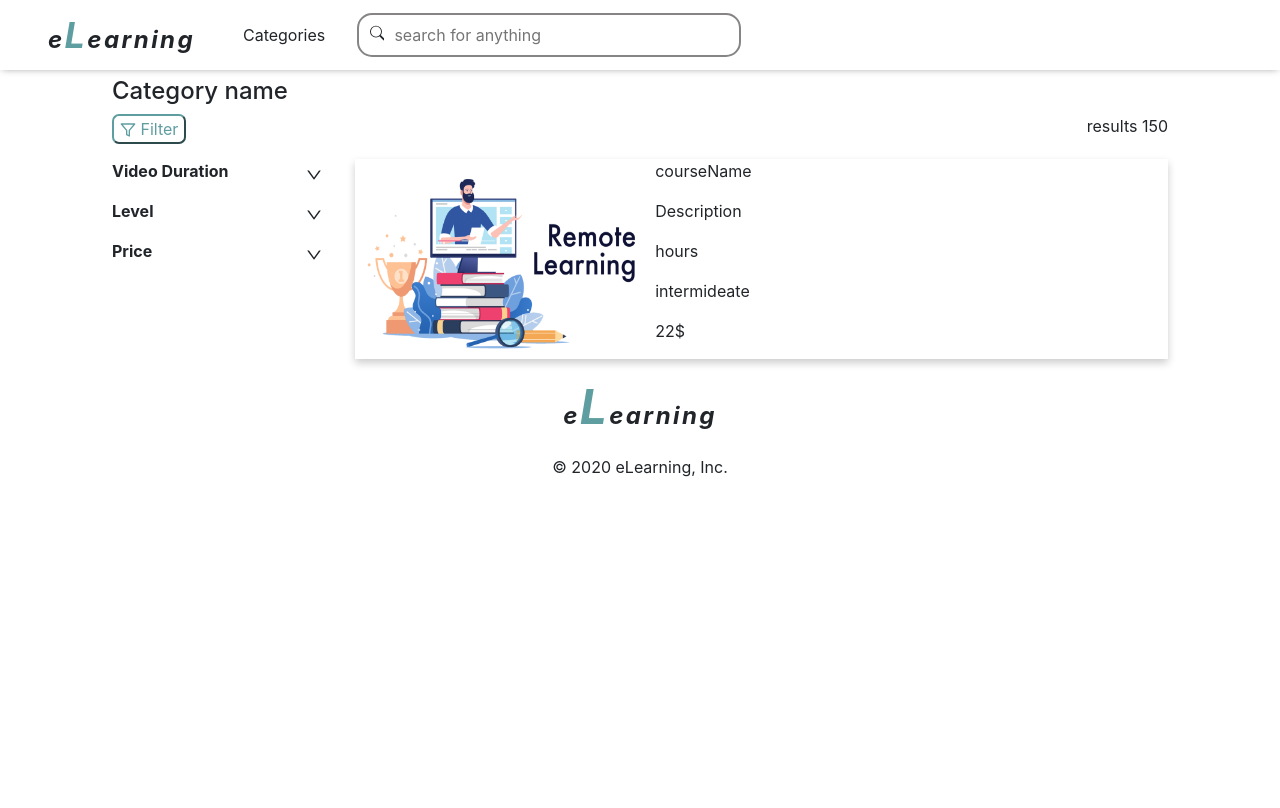
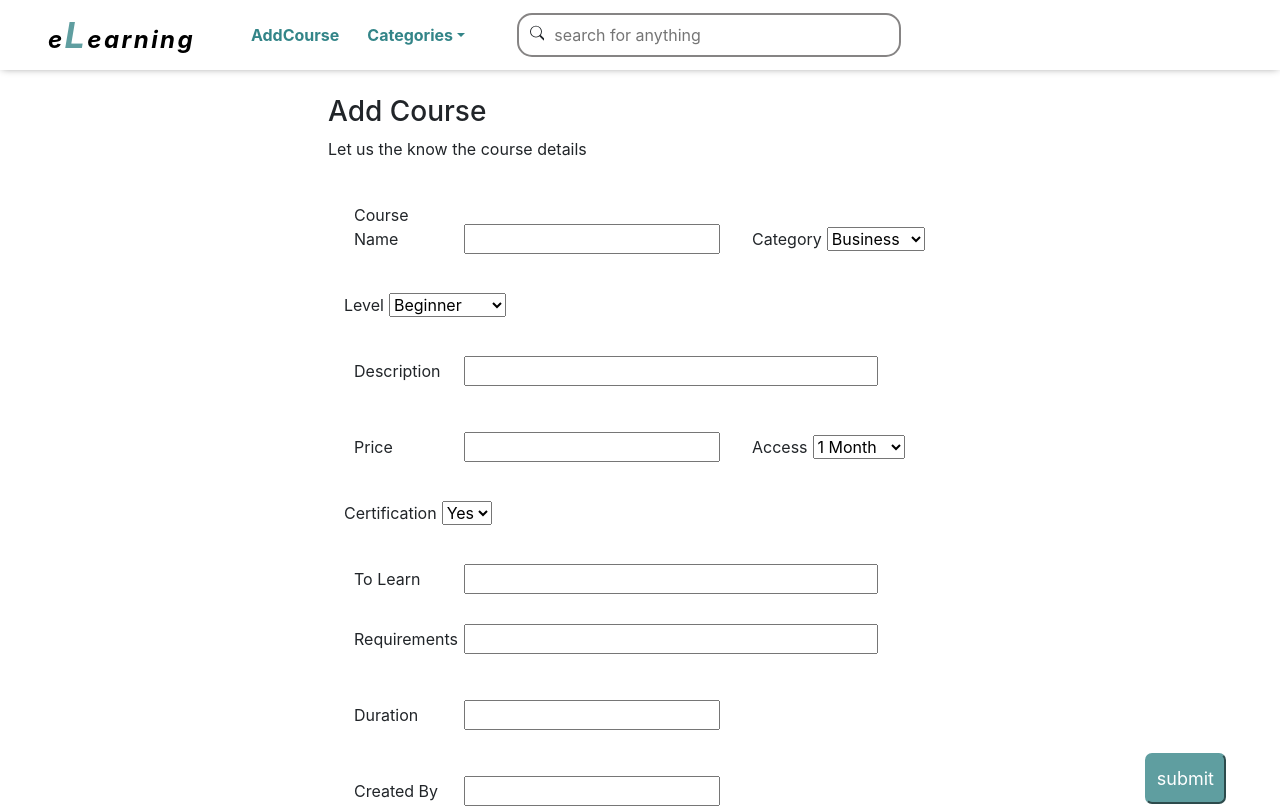
Before and after one commit to SathwikaGone/JobPortal, a React (Create React App) app: page /AddCourse in a window 1280 px wide. Shown: the top 808 px of the page. Built offline with nearby package versions, Linux system fonts and the light colour scheme; no server answers.

Commit message:
displayed details

```diff
--- a/package.json
+++ b/package.json
@@ -14,6 +14,7 @@
     "react-bootstrap": "^1.3.0",
     "react-dom": "^16.13.1",
     "react-icons": "^3.11.0",
+    "react-router-dom": "^5.2.0",
     "react-scripts": "3.4.3"
   },
   "scripts": {
--- a/src/App.js
+++ b/src/App.js
@@ -1,21 +1,13 @@
 import React from "react";
 import "./App.css";
-import Header from "./Components/Header";
-import Home from "./Components/Home";
-import Footer from "./Components/AppFooter";
-import Category from "./Components/Category";
-import AddCourse from "./Components/AddCourse";
+import Routs from "./Routes";
 function App() {
   return (
     <React.Fragment>
-      <Header />
-      {/** <Home />      */}
-
-      {/**   <AddCourse /> */}
-      <Category />
-      <div className="position">
-        <Footer />
-      </div>
+      <Routs />
+      {/** <Home />
+      <AddCourse />
+       <Category />*/}
     </React.Fragment>
   );
 }
--- a/src/Components/AddCourse.js
+++ b/src/Components/AddCourse.js
@@ -4,11 +4,11 @@ import SelectOptions from "./selectOptions";
 import TextArea from "./textArea";
 import "./AddCourse.scss";
 
-export default function AddCourse() {
+export default function AddCourse(props) {
   const [details, setdetails] = useState({
     courseName: "",
     description: "",
-    category: "Java",
+    category: "Business",
     level: "Beginner",
     createdBy: "",
     toLearn: "",
@@ -20,12 +20,12 @@ export default function AddCourse() {
   });
 
   let catg = [
-    { displayValue: "Java" },
-    { displayValue: "SQL" },
-    { displayValue: "React.js" },
-    { displayValue: "GraphQl" },
-    { displayValue: "Node.js" },
-    { displayValue: "AWS" },
+    { displayValue: "Business" },
+    { displayValue: "IT" },
+    { displayValue: "Music" },
+    { displayValue: "Marketing" },
+    { displayValue: "Lifestyle" },
+    { displayValue: "Design" },
   ];
 
   let level = [
@@ -36,8 +36,9 @@ export default function AddCourse() {
 
   // console.log("det", details);
 
-  const handleSubmit = async (e) => {
+  const handleSubmitData = async (e) => {
     e.preventDefault();
+    console.log("details", details);
     const body = {
       query: `mutation{
     addCourse(Course: {
@@ -71,6 +72,8 @@ export default function AddCourse() {
     } catch (error) {
       console.log(error);
     }
+
+    props.history.push("/");
   };
 
   return (
@@ -170,13 +173,17 @@ export default function AddCourse() {
             onChange={(value) => setdetails({ ...details, createdBy: value })}
           />
 
-          <div className="buttonRight">
-            <button type="submit" onClick={handleSubmit} className="button">
-              submit
-            </button>
-          </div>
+          <button onClick={handleSubmitData} className="button">
+            submit
+          </button>
+          <div className="buttonRight"></div>
         </form>
       </div>
     </div>
   );
 }
+
+// onClick={() => {
+//   console.log("click");
+//  ;
+// }}
--- a/src/Components/AddCourse.scss
+++ b/src/Components/AddCourse.scss
@@ -12,8 +12,8 @@
     // background-color: cadetblue;
     margin: 2% auto 0 auto;
 
-    .buttonRight {
-      position: relative;
+    // .buttonRight {
+    //   position: relative;
 
     .button {
       position: absolute;
@@ -25,7 +25,7 @@
       background-color: cadetblue;
       color: white;
       border-color: cadetblue;
+      // }
     }
   }
 }
-}
--- a/src/Components/Category.js
+++ b/src/Components/Category.js
@@ -4,9 +4,19 @@ import Filter from "./Filter";
 import { FiFilter } from "react-icons/fi";
 import cx from "classnames";
 import "./Category.scss";
+
+export default function Category(props) {
+  const category = props.location.param;
+  console.log("param", category);
+  const [showFilter, setshowFilter] = useState(true);
+  let filterClassnames = cx("sectionClass", "otherclass");
+  const [fetchedData, setfetchedData] = useState([]);
+  const [error, seterror] = useState("");
+
+  useEffect(() => {
     const Formbody = {
       query: `query{
-    allCourses{
+        getCategory(category: "${category}"){
           courseName
           category
           level
@@ -22,36 +32,30 @@ const Formbody = {
         }
       }`,
     };
-export default function Category() {
-  const [showFilter, setshowFilter] = useState(true);
-  let filterClassnames = cx("sectionClass", "otherclass");
-  const [fetchedData, setfetchedData] = useState([]);
-  const [error, seterror] = useState("");
-
-  useEffect(() => {
     const handleFetch = () => {
       fetch("http://localhost:5000/api/", {
         method: "POST",
         body: JSON.stringify(Formbody),
         headers: { "Content-Type": "application/json" },
       })
-        .then((resdata) => setfetchedData(resdata))
+        .then((resdata) => resdata.json())
+        .then((da) => setfetchedData(da.data?.getCategory))
         .catch((error) => seterror(error));
     };
     handleFetch();
-  }, []);
+  }, [category]);
 
   console.log("fetchdata", fetchedData);
   console.log("error", error);
 
   return (
     <div className="display">
-      <h4 className="headerName">Category name</h4>
+      <h4 className="headerName">{category}</h4>
       <div className="dispCat">
         <button className="lft" onClick={() => setshowFilter(!showFilter)}>
           <FiFilter /> Filter
         </button>
-        <span className="right">results 150 </span>
+        <span className="right">results {fetchedData.length} </span>
       </div>
       <div className="displayCategory">
         {showFilter && (
@@ -60,14 +64,18 @@ export default function Category() {
           </aside>
         )}
         <section className={showFilter ? "sectionClass" : filterClassnames}>
+          {fetchedData.length > 0
+            ? fetchedData.map((item) => (
                 <CourseCard
-            pp=""
-            courseName="courseName"
-            shortDescription="Description"
-            hours="hours"
-            level="intermideate"
-            price="22$"
+                  courseName={item.courseName}
+                  shortDescription={item.description}
+                  hours={item.duration}
+                  level={item.level}
+                  author={item.createdBy}
+                  price={item.price}
                 />
+              ))
+            : "No Data :("}
         </section>
       </div>
     </div>
--- a/src/Components/CourseCard.js
+++ b/src/Components/CourseCard.js
@@ -6,11 +6,19 @@ export default function CourceCard(props) {
     <div className="cardDisplay">
       <img src={imgg} className="imgs" alt="course thumbnail" />
       <div className="details">
-        <p> {props.courseName}</p>
-        <p> {props.shortDescription}</p>
-        <p> {props.hours}</p>
-        <p> {props.level}</p>
-        <p> {props.price}</p>
+        <strong> {props.courseName}</strong>
+        <p style={{ fontSize: "0.9rem", marginBottom: "0" }}>
+          {props.shortDescription}
+        </p>
+        <p style={{ fontSize: "0.8rem", marginBottom: "0", color: "#73726c" }}>
+          {props.author}
+        </p>
+        <p style={{ fontSize: "0.8rem", marginBottom: "0", color: "#73726c" }}>
+          {props.hours} total hours, {props.level} level
+        </p>
+      </div>
+      <div style={{ margin: "10px" }}>
+        <strong>${props.price}</strong>
       </div>
     </div>
   );
--- a/src/Components/CourseCard.scss
+++ b/src/Components/CourseCard.scss
@@ -5,7 +5,9 @@
   // height: 30%;
   box-shadow: 0 4px 8px 0 rgba(0, 0, 0, 0.2);
   // background-color: pink;
+  margin-top: 2em;
   margin-left: 2em;
+  color: #3c3b37;
 }
 
 .imgs {
@@ -15,4 +17,6 @@
 
 .details {
   flex-direction: column;
+  width: 100%;
+  margin-top: 10px;
 }
--- a/src/Components/Header.js
+++ b/src/Components/Header.js
@@ -1,16 +1,80 @@
 import React, { useState } from "react";
 import "./Header.scss";
+import { Link } from "react-router-dom";
 import { BsSearch } from "react-icons/bs";
-
+import { Dropdown } from "react-bootstrap";
 export default function Header() {
   const [searchVal, setsearchVal] = useState("");
   return (
     <nav id="nav">
-      <div className="logo">
-        e<span className="logostyle">L</span>earning
-      </div>
-      <span className="moveLeft">Categories </span>
+      <Link to="/">
+        <div className="logo">
+          e<span className="logostyle">L</span>earning
+        </div>
+      </Link>
+      <Link className="btn-primary " to="/AddCourse">
+        AddCourse
+      </Link>
 
+      <Dropdown>
+        <Dropdown.Toggle>Categories</Dropdown.Toggle>
+        <Dropdown.Menu>
+          <Link
+            className="btn-primaryy "
+            to={{
+              pathname: "/Category",
+              param: "Business",
+            }}
+          >
+            Business
+          </Link>
+          <Link
+            className="btn-primaryy "
+            to={{
+              pathname: "/Category",
+              param: "IT",
+            }}
+          >
+            IT
+          </Link>
+          <Link
+            className="btn-primaryy "
+            to={{
+              pathname: "/Category",
+              param: "Music",
+            }}
+          >
+            Music
+          </Link>
+          <Link
+            className="btn-primaryy "
+            to={{
+              pathname: "/Category",
+              param: "Marketing",
+            }}
+          >
+            Marketing
+          </Link>
+          <Link
+            className="btn-primaryy "
+            to={{
+              pathname: "/Category",
+              param: "Lifestyle",
+            }}
+          >
+            Lifestyle
+          </Link>
+          <Link
+            className="btn-primaryy "
+            to={{
+              pathname: "/Category",
+              param: "Design",
+            }}
+          >
+            Design
+          </Link>
+        </Dropdown.Menu>
+      </Dropdown>
       <div className="searchDiv">
         <BsSearch className="icon" />
         <input
--- a/src/Components/Header.scss
+++ b/src/Components/Header.scss
@@ -10,6 +10,12 @@
     font-weight: bold;
     font-size: 1.5em;
     font-style: italic;
+    color: black;
+    text-decoration: none;
+  }
+
+  a:hover {
+    text-decoration: none;
   }
   .logostyle {
     font-style: italic;
@@ -34,4 +40,39 @@
     display: inline-flex;
     margin: 0.4em 0.5em auto 0.4em;
   }
+
+  .btn-primary {
+    margin: 0.5em;
+    text-decoration: none;
+    color: rgb(51, 133, 136);
+    font-weight: bold;
+    text-transform: capitalize;
+    background-color: white;
+    // border-color: white;
+    border-style: hidden;
+  }
+  .dropdown-toggle::after {
+    display: inline-block;
+    margin-left: 0.255em;
+    vertical-align: 0.255em;
+    border-top: 0.3em solid;
+    border-right: 0.3em solid transparent;
+    border-bottom: 0;
+    border-left: 0.3em solid transparent;
+  }
+
+  .btn-primaryy {
+    margin: 0.5em;
+    text-decoration: none;
+    color: rgb(51, 133, 136);
+    // font-weight: bold;
+    text-transform: capitalize;
+    background-color: white;
+    display: block;
+  }
+
+  .btn-primary:focus {
+    border-color: white;
+    box-shadow: none;
+  }
 }
--- /dev/null
+++ b/src/Routes.js
@@ -0,0 +1,27 @@
+import React from "react";
+import { BrowserRouter as Router, Route } from "react-router-dom";
+import Home from "./Components/Home";
+import AddCourse from "./Components/AddCourse";
+import MyHeader from "./Components/Header";
+import Category from "./Components/Category";
+import Footer from "./Components/AppFooter";
+
+export default function Routes() {
+  return (
+    <Router>
+      <MyHeader />
+      <Route exact path="/" component={Home} />
+      <Route exact path="/AddCourse" component={AddCourse} />
+      <Route exact path="/Category" component={Category} />
+      <div className="position">
+        <Footer />
+      </div>
+    </Router>
+  );
+}
+
+// <Route
+// exact
+// path="/AddCourse"
+// render={(props) => <AddCourse {...props} />}
+// />
```
Also changed, not shown: 1 other file (tests, documents, lock files or other folders). Lines whose indentation alone changed are shown as unchanged.
